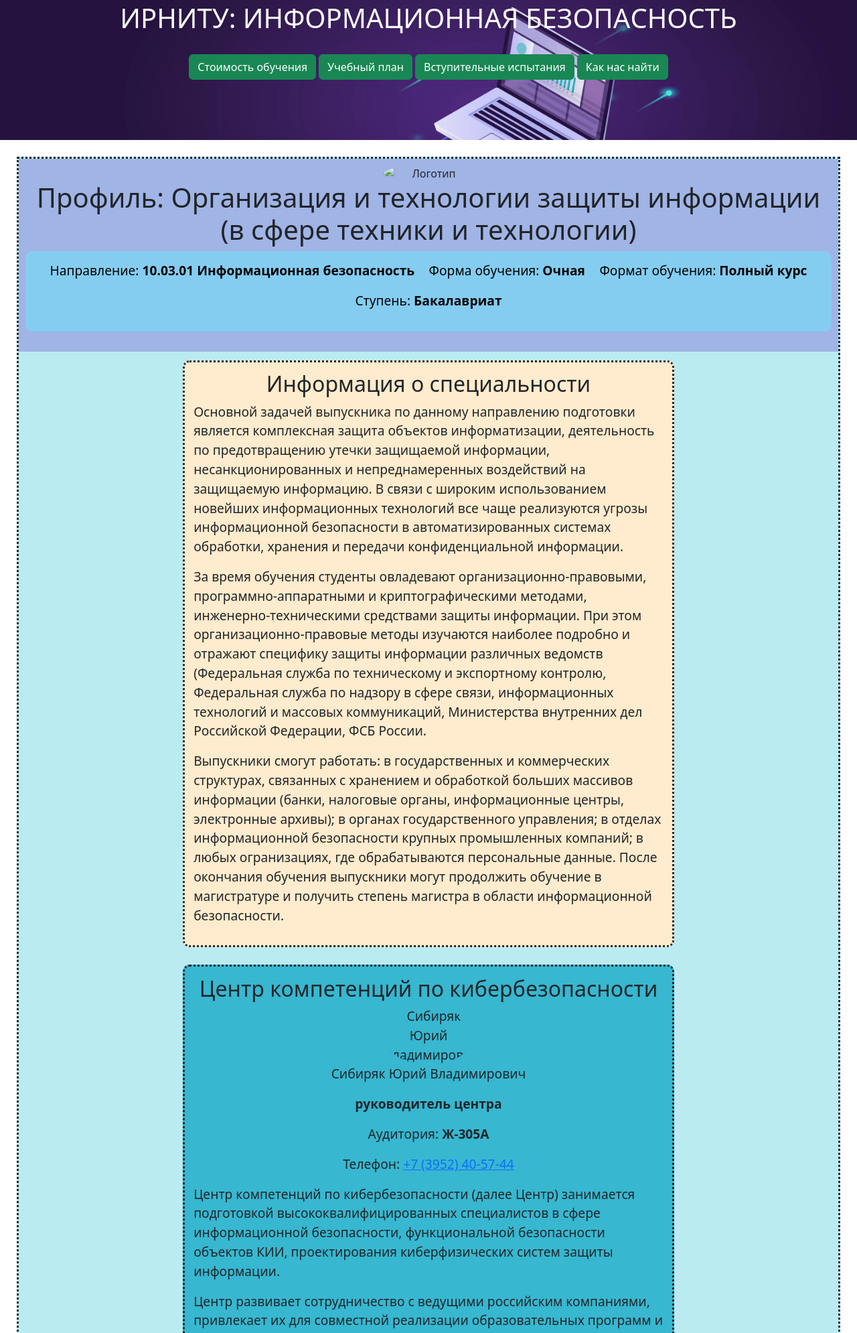
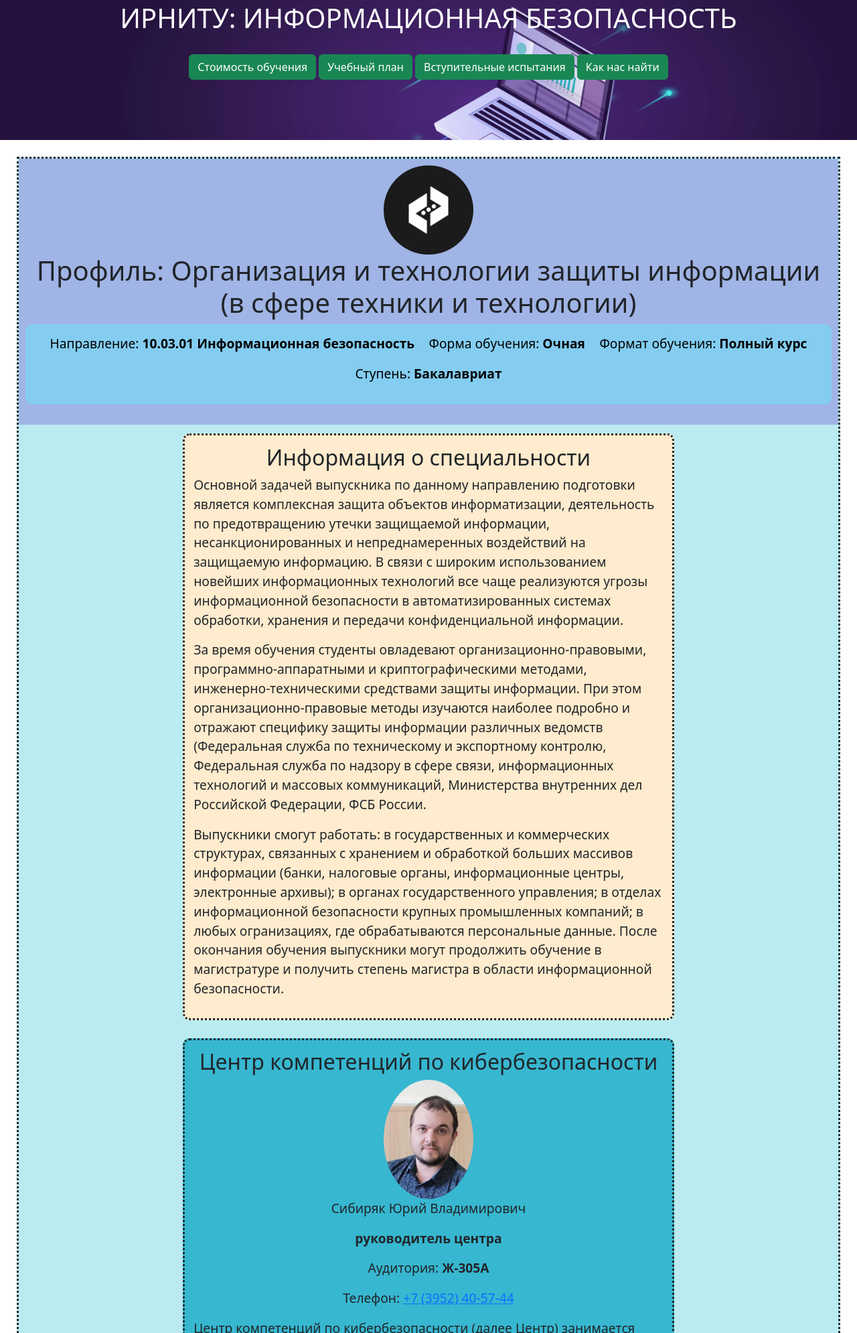
Before and after one commit to 3XCEL89/IS-page, a plain HTML site: page index.html in a window 1280 px wide. Shown: the part 57-2047 px from the top of the page at 67% size. Drawn offline with nearby package versions, Linux system fonts and the light colour scheme; the site is published under a folder, as on GitHub Pages, so addresses that start at the root find nothing.

Commit message:
index.html

```diff
--- a/index.html
+++ b/index.html
@@ -22,7 +22,7 @@
     </div>
     <main>
         <header>
-            <div><img src = "/images/Logo.jpg" alt = "Логотип"></div>
+            <div><img src = "images/Logo.jpg" alt = "Логотип"></div>
             <h1 class = "headings">Профиль: Организация и технологии защиты информации (в сфере техники и технологии)</h1>
             <div class= "IS-info">
                 <p>Направление: <b>10.03.01 Информационная безопасность</b></p>
@@ -50,7 +50,7 @@
         <section class = "module second">
             <h2 class = "headings">Центр компетенций по кибербезопасности</h2>
             <div>
-                <div><img src = "/images/Sibiryak.jpeg" alt = "Сибиряк Юрий Владимирович"></div>
+                <div><img src = "images/Sibiryak.jpeg" alt = "Сибиряк Юрий Владимирович"></div>
                 <p class = "headings">Сибиряк Юрий Владимирович</p>
                 <p class = "headings"><b>руководитель центра</b></p>
                 <div>
@@ -113,7 +113,6 @@
                 <li>и др.</li>
             </ul>
             </div>
-        </div>
         </section>
     </main>
 </body>
```
